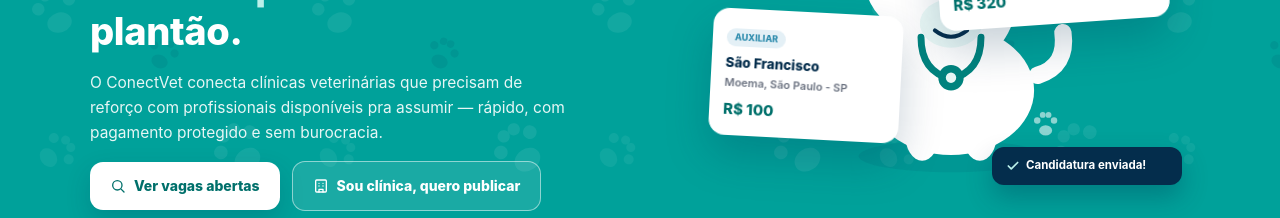
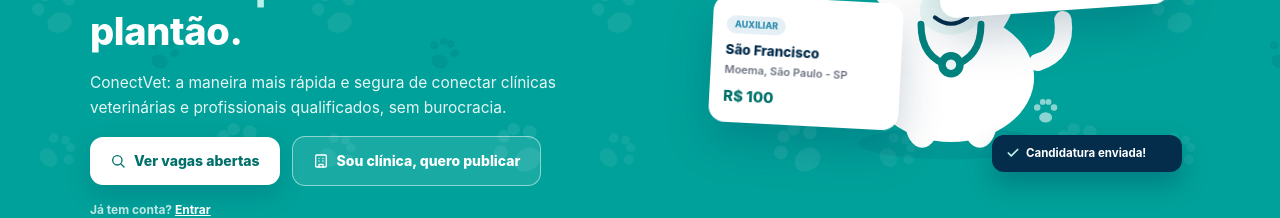
Before and after one commit to Rodrigueira97/ConectVet, a Next.js app: page / in a window 1280 px wide. Shown: the part 311-529 px from the top of the page. Built offline with nearby package versions, Linux system fonts and the light colour scheme; no server answers.

Commit message:
copy: atualiza subtítulo da headline da home

```diff
--- a/app/page.tsx
+++ b/app/page.tsx
@@ -41,8 +41,8 @@ export default function HomePublica() {
               Nenhum <span className="text-[#baf0ea]">profissional</span> sem plantão.
             </h1>
             <p className="text-[13.5px] sm:text-[15.5px] leading-relaxed text-white/90 max-w-[480px] my-4">
-              O ConectVet conecta clínicas veterinárias que precisam de reforço com profissionais disponíveis pra
-              assumir — rápido, com pagamento protegido e sem burocracia.
+              ConectVet: a maneira mais rápida e segura de conectar clínicas veterinárias e profissionais
+              qualificados, sem burocracia.
             </p>
             <div className="flex flex-col sm:flex-row gap-3 sm:items-center">
               <button
```
